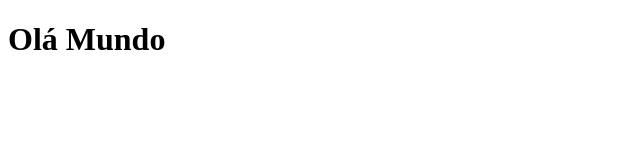
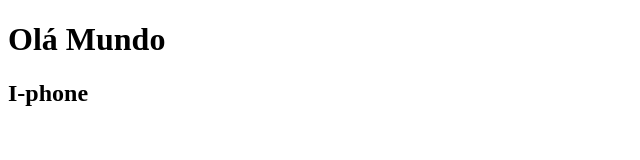
Before and after one commit to b-valduga/teste_git2, a plain HTML site: page 1_branches/index.html in a window 1280 px wide. Shown: the whole page, without its empty margins (0-640 px from the left). Drawn offline with Linux system fonts and the light colour scheme.

Commit message:
comitando

```diff
--- a/1_branches/index.html
+++ b/1_branches/index.html
@@ -7,5 +7,6 @@
 </head>
 <body>
     <h1>Olá Mundo</h1>
+    <h2>I-phone</h2>
 </body>
 </html>
```
Also changed, not shown: 1_branches/teste.txt.
